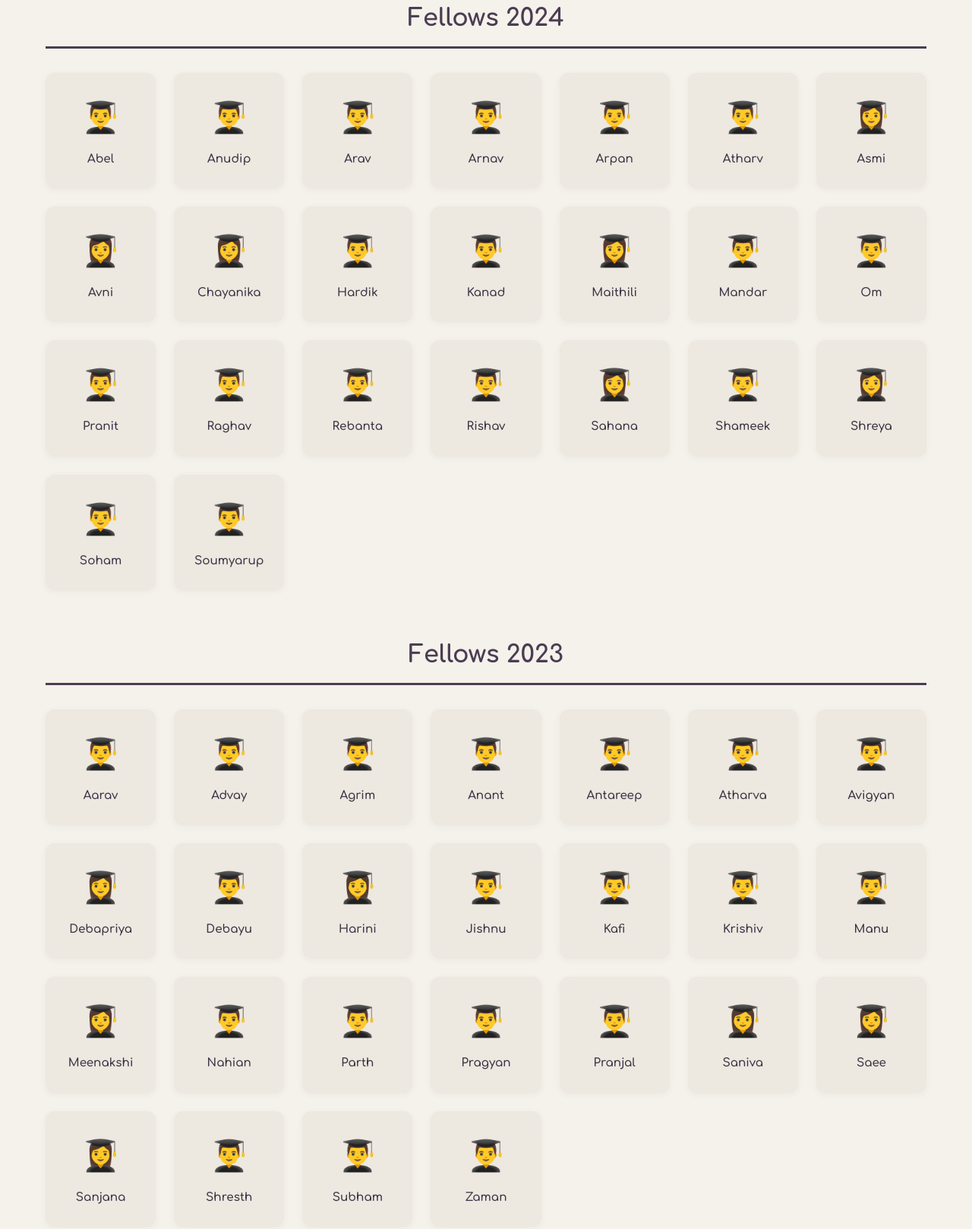
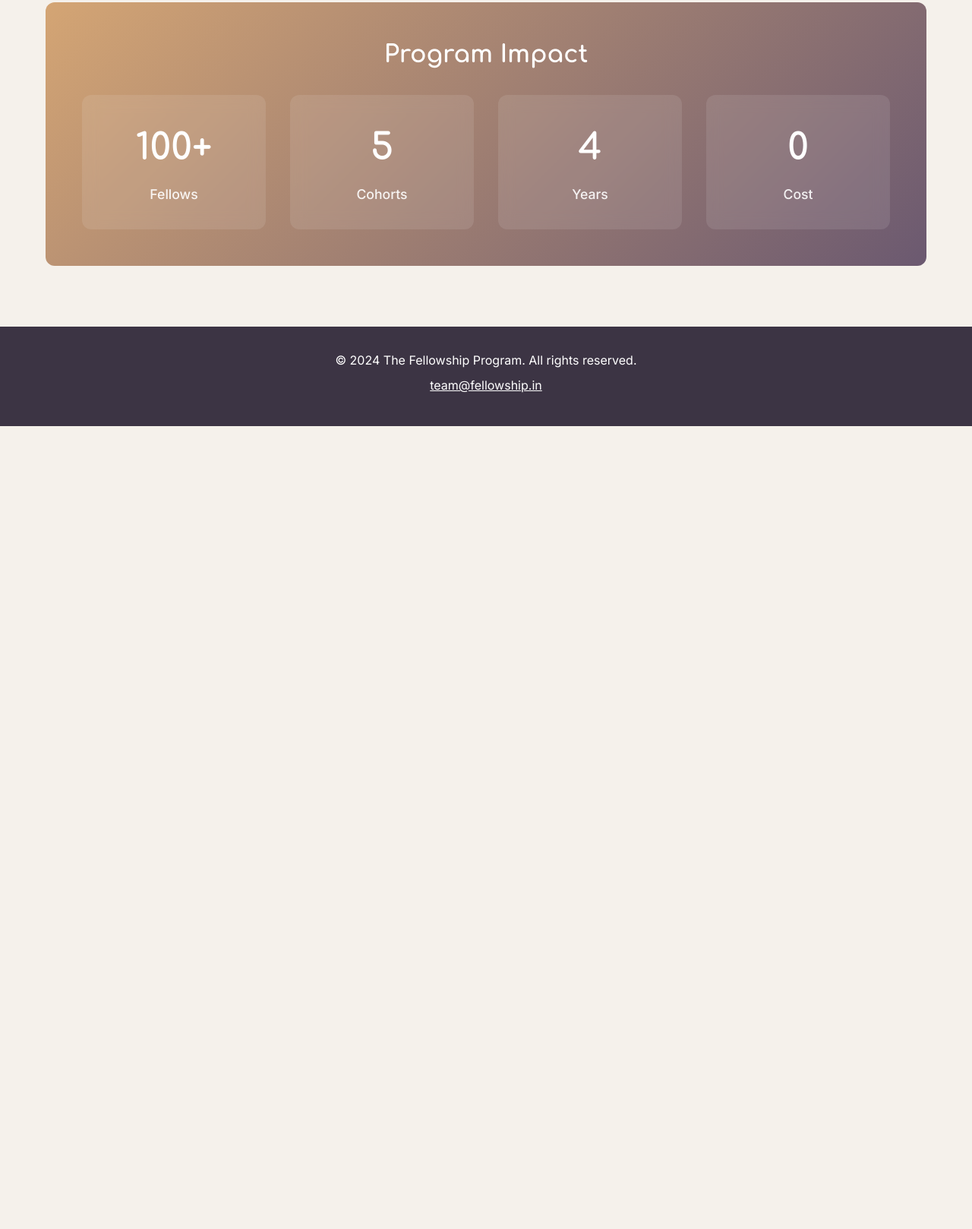
Before and after one commit to the-elementalist/the-franklin-fellowship, a plain HTML site: page fellows.html in a window 1280 px wide. Shown: the part 1072-2690 px from the top of the page at 76% size. After the commit the page ends 1633 px from the top, so only its background shows below. Drawn offline with Linux system fonts and the light colour scheme.

```diff
--- a/fellows.html
+++ b/fellows.html
@@ -62,66 +62,6 @@
                     </div>
                 </div>
 
-                <div class="cohort-section">
-                    <h2 class="cohort-title">Fellows 2024</h2>
-                    <div class="fellows-grid">
-                        <div class="fellow-card">👨‍🎓<div class="fellow-name">Abel</div></div>
-                        <div class="fellow-card">👨‍🎓<div class="fellow-name">Anudip</div></div>
-                        <div class="fellow-card">👨‍🎓<div class="fellow-name">Arav</div></div>
-                        <div class="fellow-card">👨‍🎓<div class="fellow-name">Arnav</div></div>
-                        <div class="fellow-card">👨‍🎓<div class="fellow-name">Arpan</div></div>
-                        <div class="fellow-card">👨‍🎓<div class="fellow-name">Atharv</div></div>
-                        <div class="fellow-card">👩‍🎓<div class="fellow-name">Asmi</div></div>
-                        <div class="fellow-card">👩‍🎓<div class="fellow-name">Avni</div></div>
-                        <div class="fellow-card">👩‍🎓<div class="fellow-name">Chayanika</div></div>
-                        <div class="fellow-card">👨‍🎓<div class="fellow-name">Hardik</div></div>
-                        <div class="fellow-card">👨‍🎓<div class="fellow-name">Kanad</div></div>
-                        <div class="fellow-card">👩‍🎓<div class="fellow-name">Maithili</div></div>
-                        <div class="fellow-card">👨‍🎓<div class="fellow-name">Mandar</div></div>
-                        <div class="fellow-card">👨‍🎓<div class="fellow-name">Om</div></div>
-                        <div class="fellow-card">👨‍🎓<div class="fellow-name">Pranit</div></div>
-                        <div class="fellow-card">👨‍🎓<div class="fellow-name">Raghav</div></div>
-                        <div class="fellow-card">👨‍🎓<div class="fellow-name">Rebanta</div></div>
-                        <div class="fellow-card">👨‍🎓<div class="fellow-name">Rishav</div></div>
-                        <div class="fellow-card">👩‍🎓<div class="fellow-name">Sahana</div></div>
-                        <div class="fellow-card">👨‍🎓<div class="fellow-name">Shameek</div></div>
-                        <div class="fellow-card">👩‍🎓<div class="fellow-name">Shreya</div></div>
-                        <div class="fellow-card">👨‍🎓<div class="fellow-name">Soham</div></div>
-                        <div class="fellow-card">👨‍🎓<div class="fellow-name">Soumyarup</div></div>
-                    </div>
-                </div>
-
-                <div class="cohort-section">
-                    <h2 class="cohort-title">Fellows 2023</h2>
-                    <div class="fellows-grid">
-                        <div class="fellow-card">👨‍🎓<div class="fellow-name">Aarav</div></div>
-                        <div class="fellow-card">👨‍🎓<div class="fellow-name">Advay</div></div>
-                        <div class="fellow-card">👨‍🎓<div class="fellow-name">Agrim</div></div>
-                        <div class="fellow-card">👨‍🎓<div class="fellow-name">Anant</div></div>
-                        <div class="fellow-card">👨‍🎓<div class="fellow-name">Antareep</div></div>
-                        <div class="fellow-card">👨‍🎓<div class="fellow-name">Atharva</div></div>
-                        <div class="fellow-card">👨‍🎓<div class="fellow-name">Avigyan</div></div>
-                        <div class="fellow-card">👩‍🎓<div class="fellow-name">Debapriya</div></div>
-                        <div class="fellow-card">👨‍🎓<div class="fellow-name">Debayu</div></div>
-                        <div class="fellow-card">👩‍🎓<div class="fellow-name">Harini</div></div>
-                        <div class="fellow-card">👨‍🎓<div class="fellow-name">Jishnu</div></div>
-                        <div class="fellow-card">👨‍🎓<div class="fellow-name">Kafi</div></div>
-                        <div class="fellow-card">👨‍🎓<div class="fellow-name">Krishiv</div></div>
-                        <div class="fellow-card">👨‍🎓<div class="fellow-name">Manu</div></div>
-                        <div class="fellow-card">👩‍🎓<div class="fellow-name">Meenakshi</div></div>
-                        <div class="fellow-card">👨‍🎓<div class="fellow-name">Nahian</div></div>
-                        <div class="fellow-card">👨‍🎓<div class="fellow-name">Parth</div></div>
-                        <div class="fellow-card">👨‍🎓<div class="fellow-name">Pragyan</div></div>
-                        <div class="fellow-card">👨‍🎓<div class="fellow-name">Pranjal</div></div>
-                        <div class="fellow-card">👩‍🎓<div class="fellow-name">Saniva</div></div>
-                        <div class="fellow-card">👩‍🎓<div class="fellow-name">Saee</div></div>
-                        <div class="fellow-card">👩‍🎓<div class="fellow-name">Sanjana</div></div>
-                        <div class="fellow-card">👨‍🎓<div class="fellow-name">Shresth</div></div>
-                        <div class="fellow-card">👨‍🎓<div class="fellow-name">Subham</div></div>
-                        <div class="fellow-card">👨‍🎓<div class="fellow-name">Zaman</div></div>
-                    </div>
-                </div>
-
                 <div class="cohort-stats">
                     <h3>Program Impact</h3>
                     <div class="stats-grid">
--- a/styles.css
+++ b/styles.css
@@ -471,8 +471,7 @@
     border-radius: 8px;
     font-family: 'Comfortaa', cursive;
     font-weight: 600;
-    box-shadow: 0 4px 15px rgba(60, 52, 68, 0.1);
-    border: 2px solid var(--accent-color);
+    box-shadow: 0 4px 15px rgba(60, 52, 68, 0.15);
 }
 
 /* Questions Section */
@@ -579,7 +578,7 @@
     padding: 12px 30px;
     background: var(--primary-color);
     color: var(--white);
-    border: 2px solid var(--accent-color);
+    border: none;
     border-radius: 8px;
     font-size: 1rem;
     font-weight: 600;
```
